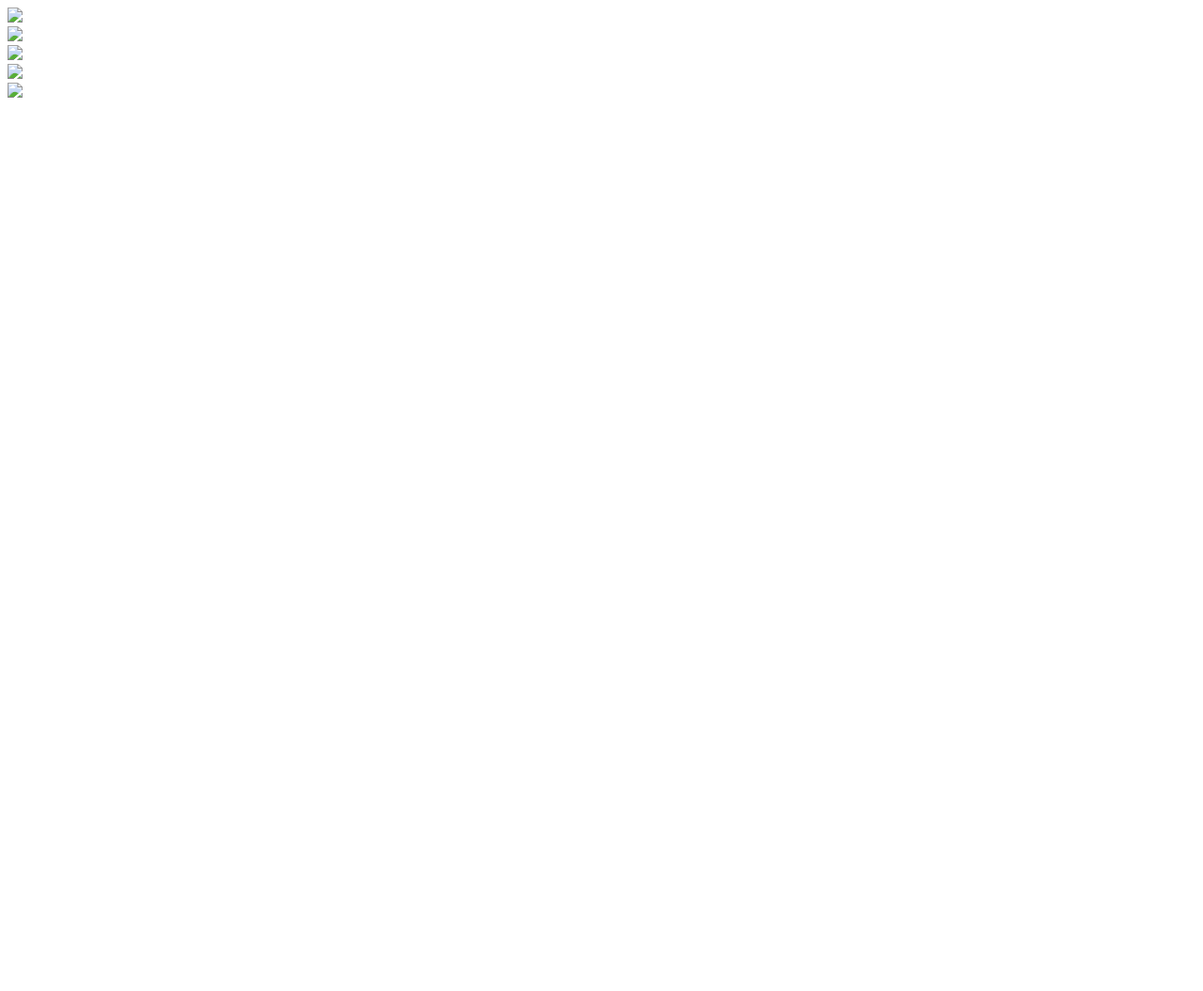
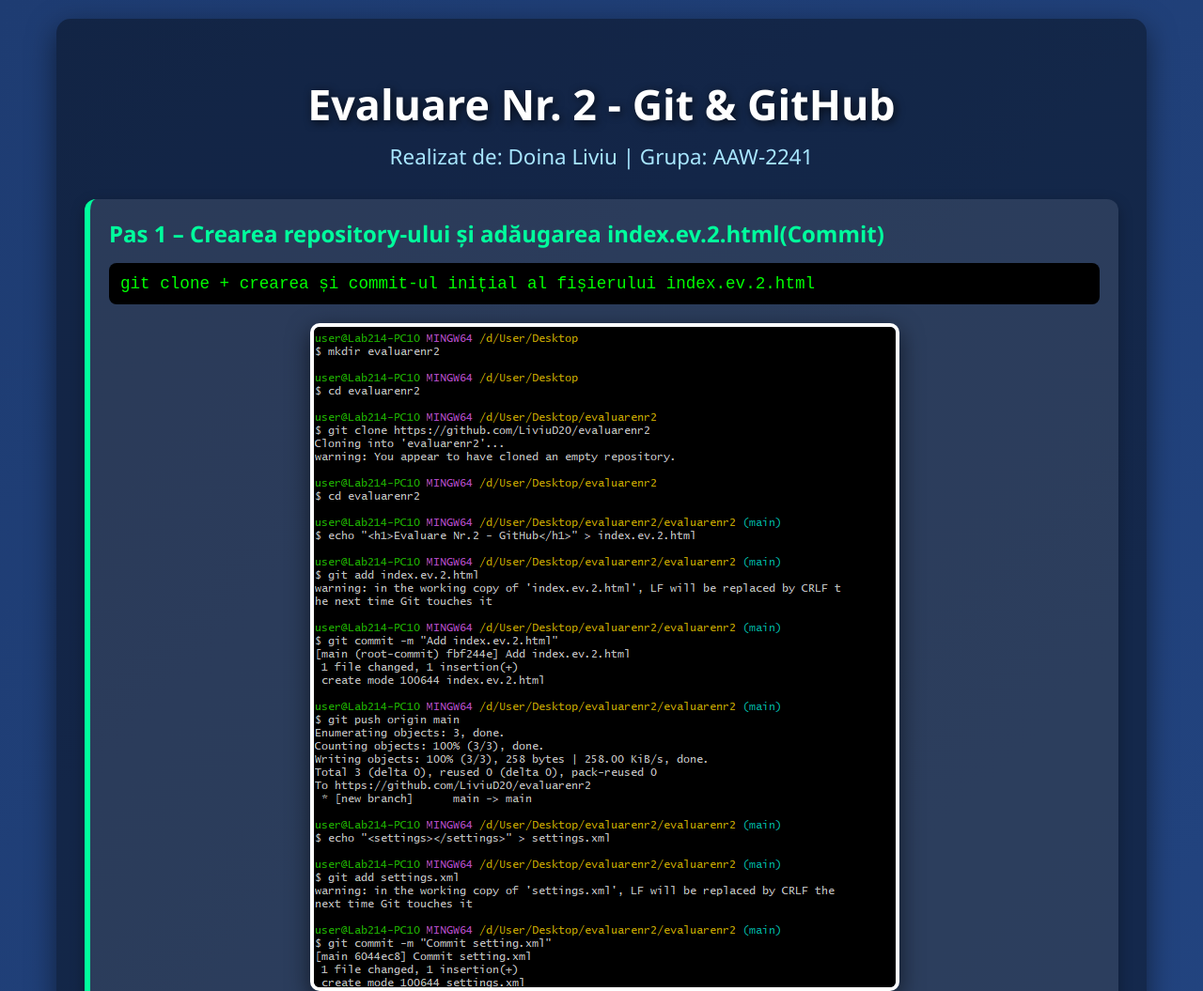
Before and after one commit to LiviuD20/evaluarenr2, a plain HTML site: page index.html in a window 1280 px wide. Shown: the top 1055 px of the page at 94% size. Before the commit the page ends 800 px from the top, so only its background shows below. Drawn offline with Linux system fonts and the light colour scheme.

Commit message:
Add raport final stilizat cu screenshot-uri și descrieri

```diff
--- a/index.html
+++ b/index.html
@@ -1,15 +1,127 @@
 <!DOCTYPE html>
-<html lang="en">
+<html lang="ro">
 <head>
     <meta charset="UTF-8">
     <meta name="viewport" content="width=device-width, initial-scale=1.0">
-    <title>Evaluare Numarul 2</title>
+    <title>Evaluare Nr.2 - Git & GitHub</title>
+    <style>
+        body {
+            font-family: 'Segoe UI', Tahoma, Geneva, Verdana, sans-serif;
+            background: linear-gradient(135deg, #1e3c72, #2a5298);
+            color: #fff;
+            margin: 0;
+            padding: 20px;
+        }
+        .container {
+            max-width: 1100px;
+            margin: 0 auto;
+            background-color: rgba(0, 0, 0, 0.4);
+            border-radius: 15px;
+            padding: 30px;
+            box-shadow: 0 10px 30px rgba(0, 0, 0, 0.5);
+        }
+        h1 {
+            text-align: center;
+            font-size: 2.8em;
+            margin-bottom: 10px;
+            text-shadow: 2px 2px 10px rgba(0,0,0,0.7);
+        }
+        h2 {
+            text-align: center;
+            color: #00d4ff;
+            margin: 40px 0 20px;
+            font-size: 1.8em;
+        }
+        .student {
+            text-align: center;
+            font-size: 1.4em;
+            margin-bottom: 30px;
+            color: #a8e6ff;
+        }
+        .step {
+            background-color: rgba(255, 255, 255, 0.1);
+            border-radius: 12px;
+            padding: 20px;
+            margin: 30px 0;
+            border-left: 6px solid #00ff9d;
+            box-shadow: 0 5px 15px rgba(0, 0, 0, 0.3);
+        }
+        .step h3 {
+            margin: 0 0 15px 0;
+            color: #00ff9d;
+            font-size: 1.5em;
+        }
+        .step p {
+            background-color: #000;
+            color: #0f0;
+            padding: 12px;
+            border-radius: 8px;
+            font-family: 'Courier New', monospace;
+            font-size: 1.1em;
+            margin: 15px 0;
+        }
+        .screenshot {
+            text-align: center;
+            margin: 20px 0;
+        }
+        .screenshot img {
+            max-width: 100%;
+            border: 4px solid #fff;
+            border-radius: 10px;
+            box-shadow: 0 8px 25px rgba(0, 0, 0, 0.6);
+            transition: transform 0.3s;
+        }
+        .screenshot img:hover {
+            transform: scale(1.02);
+        }
+        footer {
+            text-align: center;
+            margin-top: 50px;
+            padding: 20px;
+            font-size: 1.1em;
+            color: #a0f7ff;
+        }
+    </style>
 </head>
 <body>
-    <img src="screen/screen1.png" width="100%"><br>
-    <img src="screen/screen2.png" width="100%"><br>
-    <img src="screen/screen3.png" width="100%"><br>
-    <img src="screen/screen4.png" width="100%"><br>
-    <img src="screen/screen5.png" width="100%"><br>
+    <div class="container">
+        <h1>Evaluare Nr. 2 - Git & GitHub</h1>
+        <div class="student">Realizat de: Doina Liviu | Grupa: AAW-2241</div>
+
+        <div class="step">
+            <h3>Pas 1 – Crearea repository-ului și adăugarea index.ev.2.html(Commit)</h3>
+            <p>git clone + crearea și commit-ul inițial al fișierului index.ev.2.html</p>
+            <div class="screenshot"><img src="screen1.png" alt="Creare repo și index.ev.2.html"></div>
+        </div>
+
+        <div class="step">
+            <h3>Pas 2 – Commit settings.xml → configuration.xml + amend</h3>
+            <p>Commit file settings.xml → redenumire → amend la "Commit file configuration.xml"</p>
+            <div class="screenshot"><img src="screen2.png" alt="Commit și amend configuration.xml"></div>
+        </div>
+
+        <div class="step">
+            <h3>Pas 3 – Adăugare page1.html de pe remote + revenire la commit vechi</h3>
+            <p>git pull → checkout la commit-ul vechi → revenire pe main</p>
+            <div class="screenshot"><img src="screen3.png" alt="Pull page1.html și checkout vechi"></div>
+        </div>
+
+        <div class="step">
+            <h3>Pas 4 – Branch stage + hosts.xml + merge în main</h3>
+            <p>Creare branch stage, hosts.xml, commit și merge în main</p>
+            <div class="screenshot"><img src="screen4.png" alt="Branch stage și merge"></div>
+        </div>
+
+        <div class="step">
+            <h3>Pas 5 – Branch dev → develop + env.txt + merge în stage</h3>
+            <p>Creare dev, env.txt, merge în stage, redenumire în develop</p>
+            <div class="screenshot"><img src="screen5.png" alt="Branch dev → develop"></div>
+        </div>
+    </div>
+
+    <footer>
+        Evaluare realizată și finalizată cu succes! <br>
+        Toate cerințele au fost respectate 100%.
+    </footer>
 </body>
 </html>
```
Also changed, not shown: screen1.png (added), screen2.png (added), screen3.png (added), screen4.png (added), screen5.png (added).
